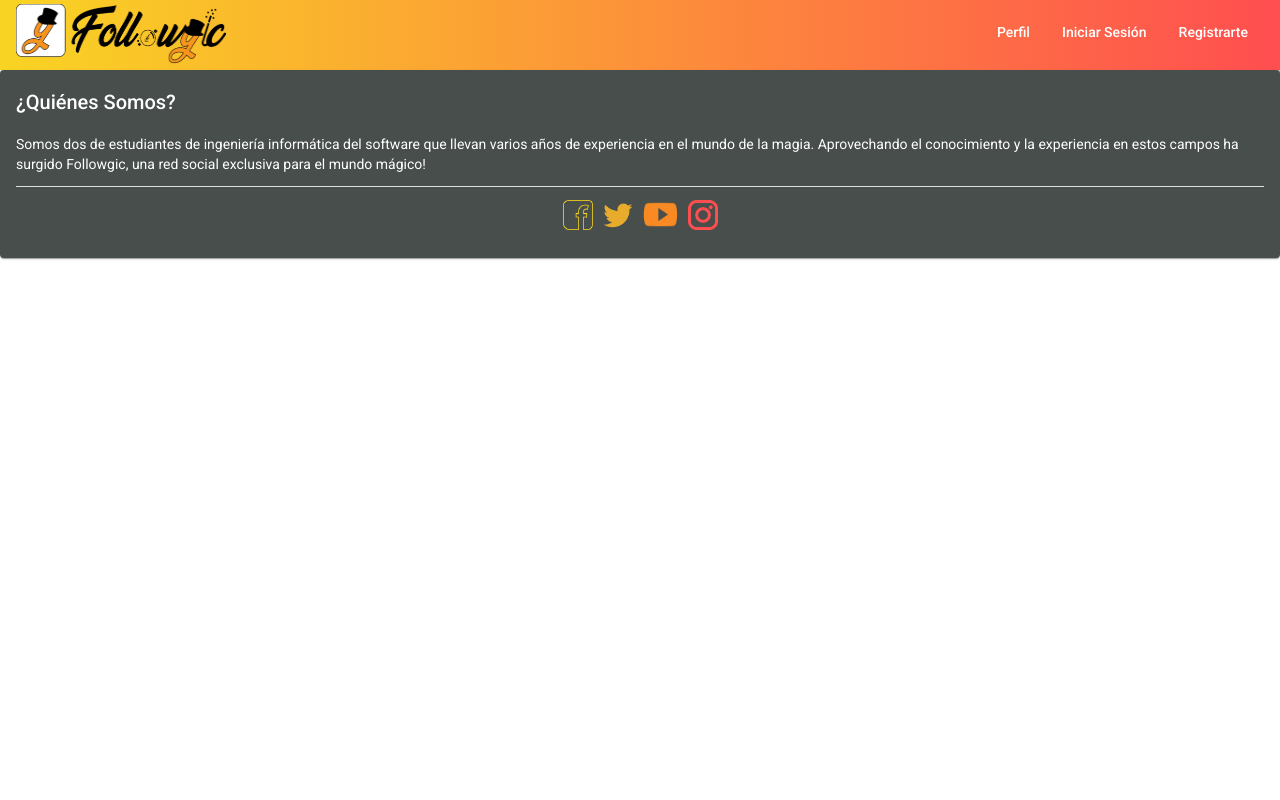
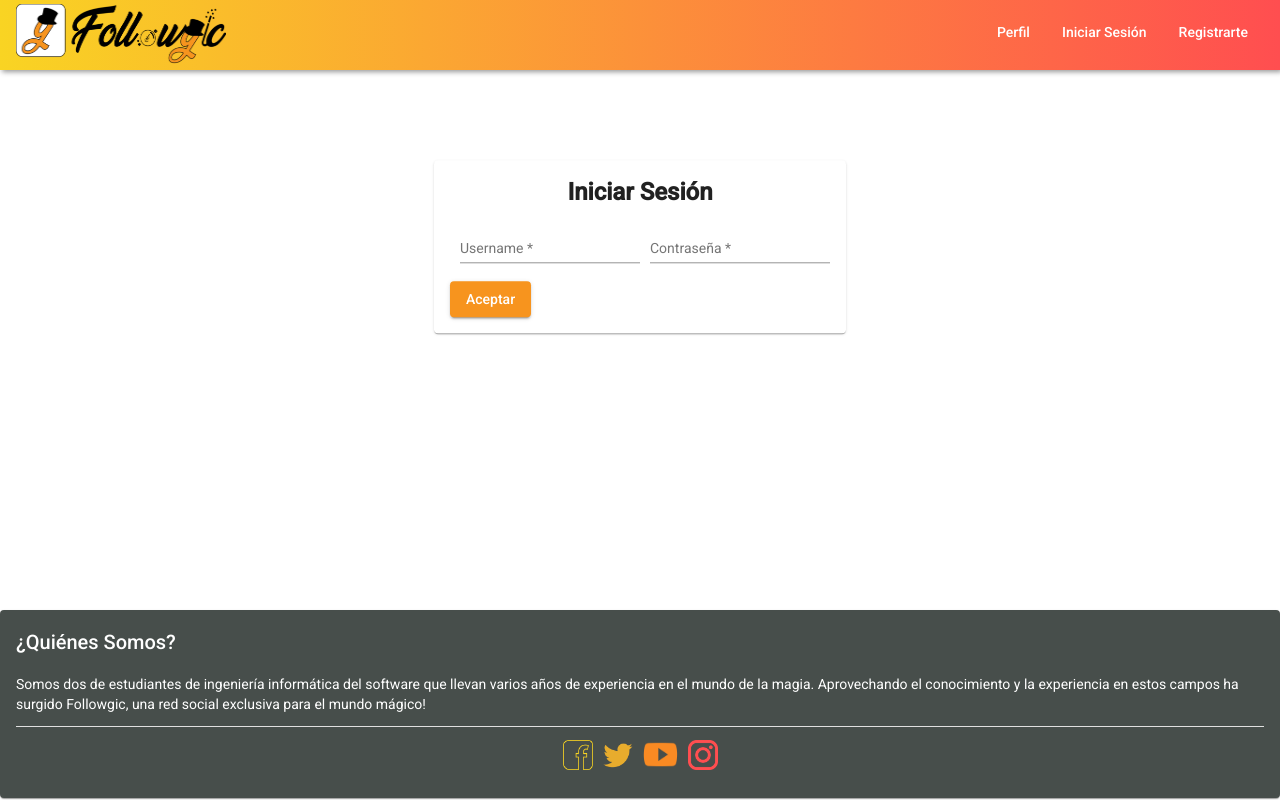
Before and after one commit to Followgic/Followgic-Front, an Angular app in the folder followgic-front/: page /login in a window 1280 px wide. Before the commit this address led to /. Built offline with nearby package versions, Linux system fonts and the light colour scheme.

Commit message:
#4 IS.2 Estructura de la página de login

```diff
--- a/followgic-front/src/app/app-routing.module.ts
+++ b/followgic-front/src/app/app-routing.module.ts
@@ -2,13 +2,15 @@ import { NgModule } from '@angular/core';
 import { Routes, RouterModule } from '@angular/router';
 import { CartaComponent } from './components/carta/carta.component';
 import { HomeComponent } from './views/home/home.component';
+import { LoginComponent } from './views/login/login.component';
 import { PerfilComponent } from './views/perfil/perfil.component';
 
 const routes: Routes = [
   {path: '', component: HomeComponent},
   {path: 'home', component: HomeComponent},
   {path: 'carta', component: CartaComponent},
-  {path: 'perfil', component: PerfilComponent}
+  {path: 'perfil', component: PerfilComponent},
+  {path: 'login', component: LoginComponent}
 
 ];
 
--- a/followgic-front/src/app/components/toolbar/toolbar.component.html
+++ b/followgic-front/src/app/components/toolbar/toolbar.component.html
@@ -10,11 +10,11 @@
       <button fxHide.gt-xs mat-button [matMenuTriggerFor]="menu"><img src="../assets/img/varita.png" width="30px"></button>
       <mat-menu  #menu="matMenu">
         <button mat-menu-item routerLink="/perfil">Perfil</button>
-        <button mat-menu-item routerLink="">Iniciar Sesión</button>
+        <button mat-menu-item routerLink="/login">Iniciar Sesión</button>
         <button mat-menu-item routerLink="">Registrate</button>
       </mat-menu>
       <button fxHide.xs mat-button routerLink="/perfil">Perfil</button>
-      <button fxHide.xs mat-button routerLink="">Iniciar Sesión</button>
+      <button fxHide.xs mat-button routerLink="/login">Iniciar Sesión</button>
       <button fxHide.xs mat-button routerLink="">Registrarte</button>
     </div>
 
--- /dev/null
+++ b/followgic-front/src/app/services/login.service.ts
@@ -0,0 +1,23 @@
+import { HttpClient, HttpHeaders } from '@angular/common/http';
+import { Injectable } from '@angular/core';
+import { Router } from '@angular/router';
+
+@Injectable({
+  providedIn: 'root'
+})
+export class LoginService {
+
+  private URL = "http://localhost:8000"
+
+  private httpHeaders = new HttpHeaders({
+    'Content-Type': 'application/json'
+  });
+
+  constructor(private http: HttpClient, private route: Router) { }
+
+
+  login(mago){
+    console.log(mago);
+    return this.http.post<any>(this.URL + '/login', mago, {headers: this.httpHeaders});
+  }
+}
--- /dev/null
+++ b/followgic-front/src/app/views/login/login.component.css
@@ -0,0 +1,63 @@
+mat-form-field{
+    margin-left: 10px;
+}
+
+.titulo{
+    text-align: center;
+}
+
+mat-card{
+    margin-top: 100px;
+    margin-bottom: 50px;
+}
+
+.abs-center {
+    display: flex;
+    align-items: center;
+    justify-content: center;
+    min-height: 100vh;
+  }
+
+  .container{
+      min-height:calc(100vh - 260px)
+  }
+
+
+    /*SOMBRA MOVIL*/
+/*Efecto de sombra con caja que sube y baja*/
+.sombra-movil{
+    transform: translateY(-6px);
+    transition-duration: 0.3s;
+    animation: 1.5s mover-caja infinite;
+
+  }
+  .sombra-movil:before{
+    content: '';
+    background: radial-gradient(ellipse,
+      rgba(0,0,0,0.35) 0%,
+      rgba(0,0,0,0) 80%);
+    width: 90%;
+    height: 20px;
+    top: 100%;
+    left: 5%;
+    position: absolute;
+    opacity: 0;
+  }
+  .sombra-movil:before{
+    opacity: 1;
+    transform: translateY(6px);
+    transition-duration: 0.3s;
+    animation: 1.5s mover-sombra infinite;
+  }
+
+  @keyframes mover-caja{
+    50%{
+      transform: translateY(-10px);
+    }
+  }
+  @keyframes mover-sombra{
+    50%{
+      opacity: 1;
+      transform: translateY(10px) scale(0.9)
+    }
+  }
--- /dev/null
+++ b/followgic-front/src/app/views/login/login.component.html
@@ -0,0 +1,20 @@
+<div class="container">
+<div fxLayout="row" fxLayoutAlign="center ">
+<mat-card class="caja sombra-movil" >
+    <h1 class= "titulo"><strong>Iniciar Sesión</strong></h1>
+    <form [formGroup]="loginForm" class= "titulo">
+        <mat-form-field>
+            <input type="text" matInput placeholder="Username" formControlName="username">
+          </mat-form-field>
+
+          <mat-form-field>
+            <input type="password" matInput placeholder="Contraseña" formControlName="password">
+          </mat-form-field>
+
+    </form>
+
+        <button mat-raised-button  class="mat-primary" type="submit">Aceptar</button>
+
+</mat-card>
+</div>
+</div>
--- /dev/null
+++ b/followgic-front/src/app/views/login/login.component.ts
@@ -0,0 +1,41 @@
+import { Component, OnInit } from '@angular/core';
+import { FormControl, FormGroup, Validators } from '@angular/forms';
+import { Router } from '@angular/router';
+//import * as CryptoJS from 'crypto-js';
+import { LoginService } from 'src/app/services/login.service';
+
+@Component({
+  selector: 'app-login',
+  templateUrl: './login.component.html',
+  styleUrls: ['./login.component.css']
+})
+export class LoginComponent implements OnInit {
+  loginForm:FormGroup;
+  constructor(private loginService: LoginService, private router: Router) {
+
+    this.loginForm = new FormGroup({
+      username: new FormControl('', Validators.required),
+      password: new FormControl('', Validators.required)
+   });
+
+  }
+
+  ngOnInit(): void {
+  }
+
+  login(){
+/*     this.loginForm.controls.password = CryptoJS.AES.encrypt(this.user.password.trim(), this.llaveEncripcion.trim()).toString();
+    console.log(this.user.password) */
+
+    this.loginService.login(this.loginForm.controls.value).subscribe(
+      res => {
+        console.log(res);
+        localStorage.setItem('token', JSON.stringify(this.loginForm.controls.value));
+        this.router.navigate(['/home']);
+
+      },
+      err => console.log(err)
+    )
+  }
+
+}
```
Also changed, not shown: followgic-front/src/app/app.module.ts (+9 -2 lines), followgic-front/src/app/material.module.ts (+11 -3 lines), 2 other files (tests, documents, lock files or other folders).
